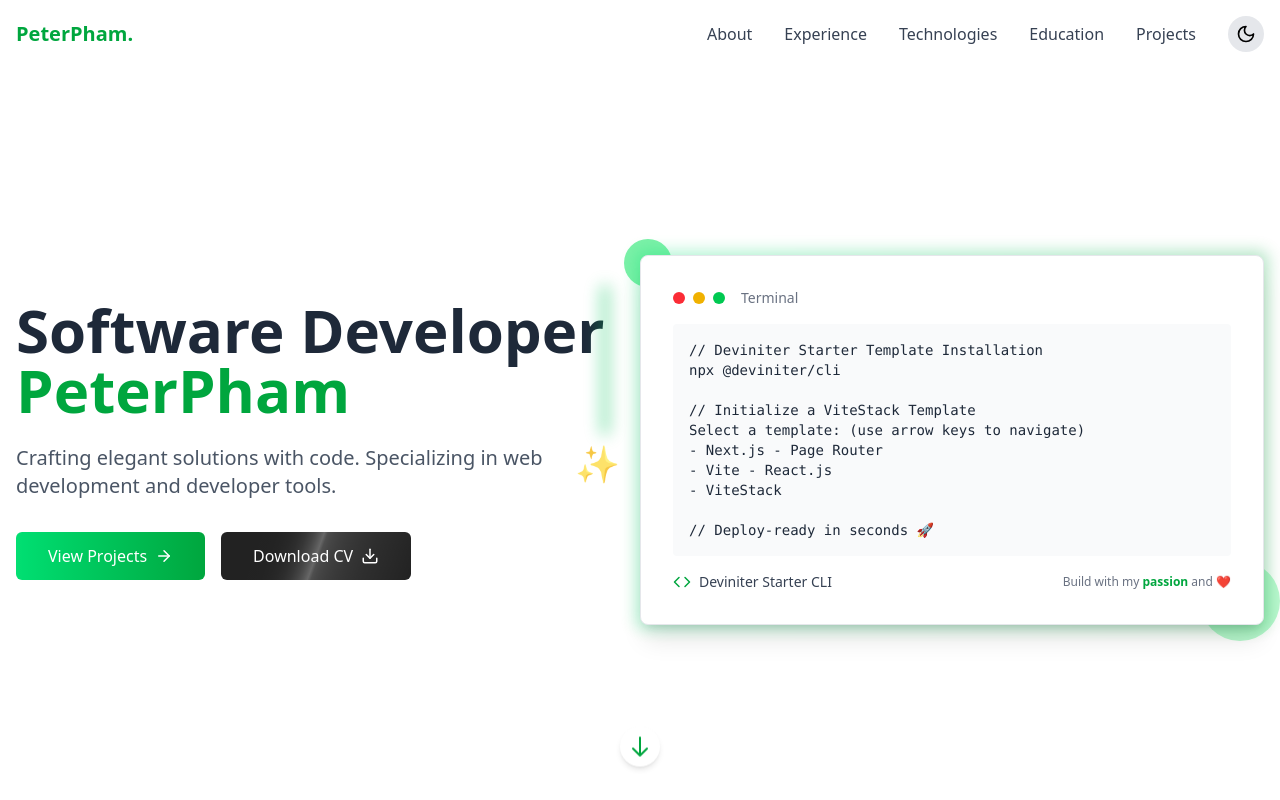
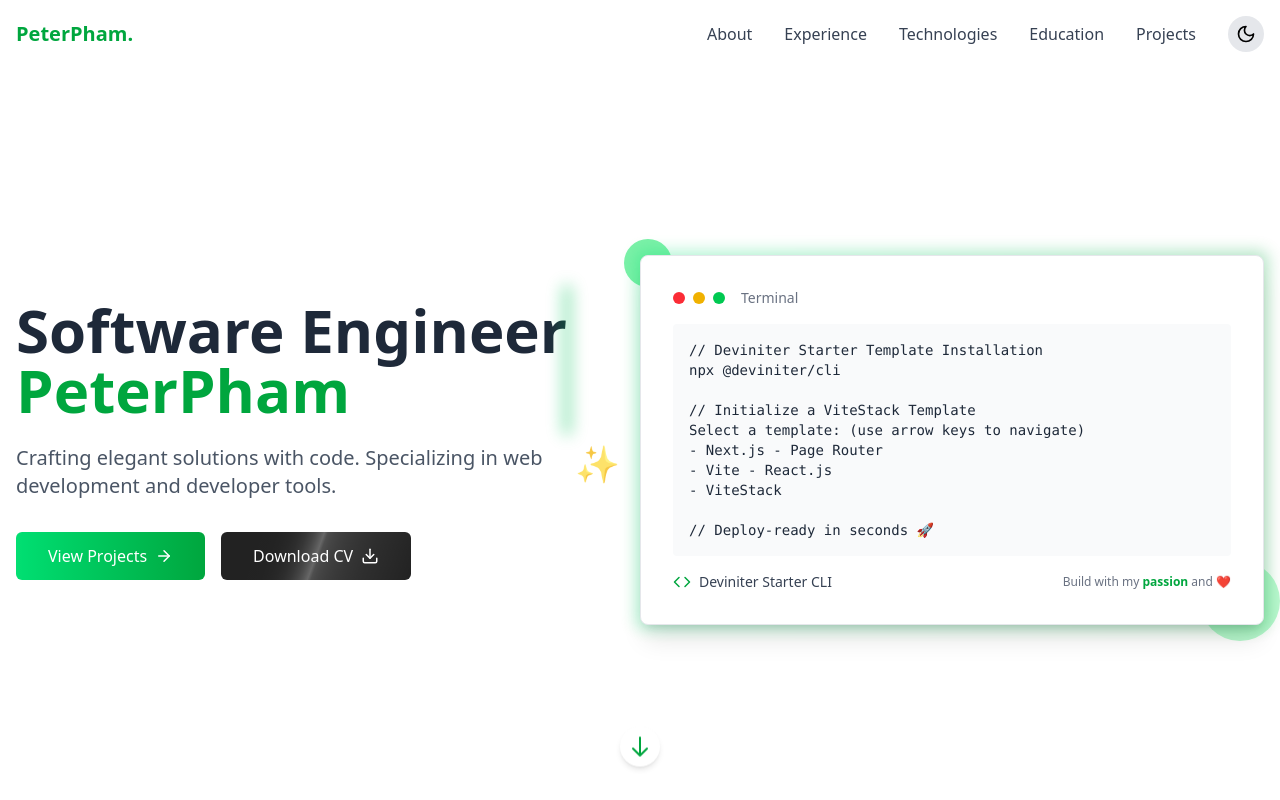
Before and after one commit to Pet3r1512/Me, a React (Vite) app: page / in a window 1280 px wide. Built offline with nearby package versions, Linux system fonts and the light colour scheme.

Commit message:
chore: update job title

```diff
--- a/src/components/Sections/Hero/Introduction.tsx
+++ b/src/components/Sections/Hero/Introduction.tsx
@@ -2,7 +2,7 @@ export default function Introduction() {
   return (
     <div className="relative">
       <h1 className="text-4xl md:text-5xl lg:text-6xl font-bold text-gray-800 dark:text-white mb-6">
-        Software Developer{" "}
+        Software Engineer{" "}
         <span className="relative">
           <span className="absolute -inset-1 rounded-lg bg-gradient-to-r from-green-400 to-green-600 opacity-50 blur"></span>
           <span className="relative text-green-600 dark:text-green-400">
```
